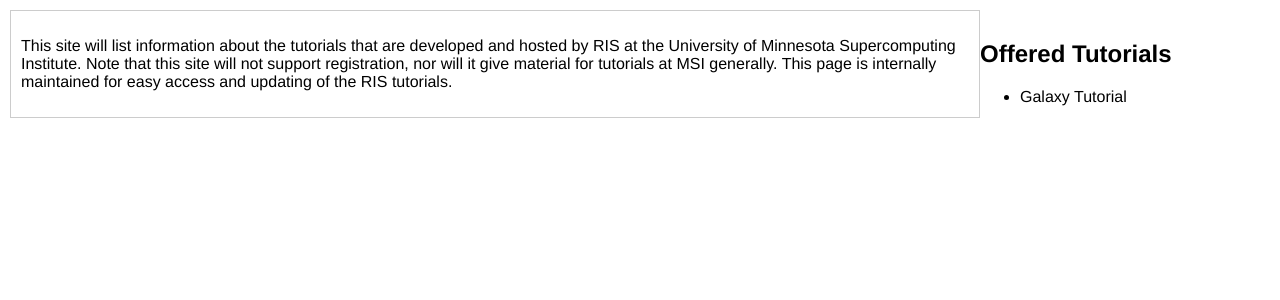
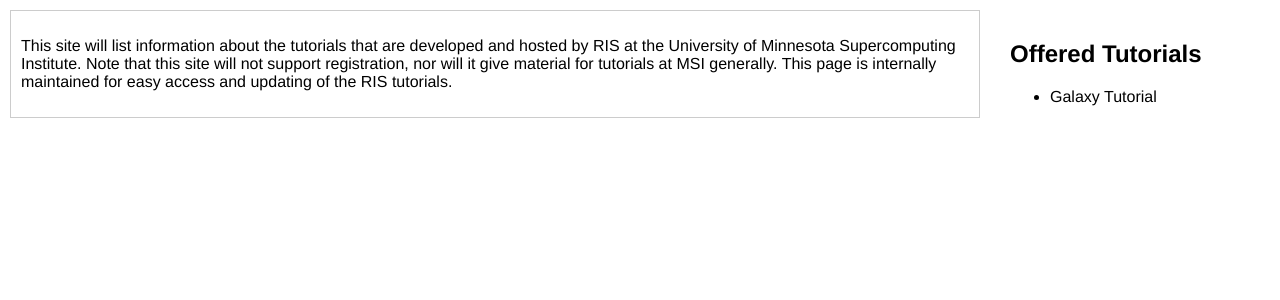
Before and after one commit to msi-ris/Tutorials, a Jekyll site: the page built from index.html, in a window 1280 px wide. Shown: the top 300 px of the page. Built offline with Jekyll 4.4.1, drawn with Linux system fonts in a browser that asks for light colours.

Commit message:
update css

```diff
--- a/css/main.css
+++ b/css/main.css
@@ -31,7 +31,7 @@ body {
     top:0px;
     right:0px;
     padding:10px;
-    width:280px;
+    width:250px;
     border-style:none;
 }
 
```
